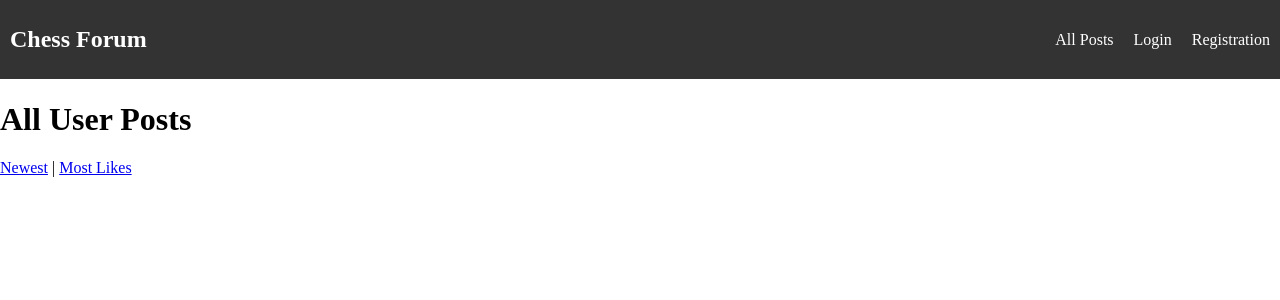
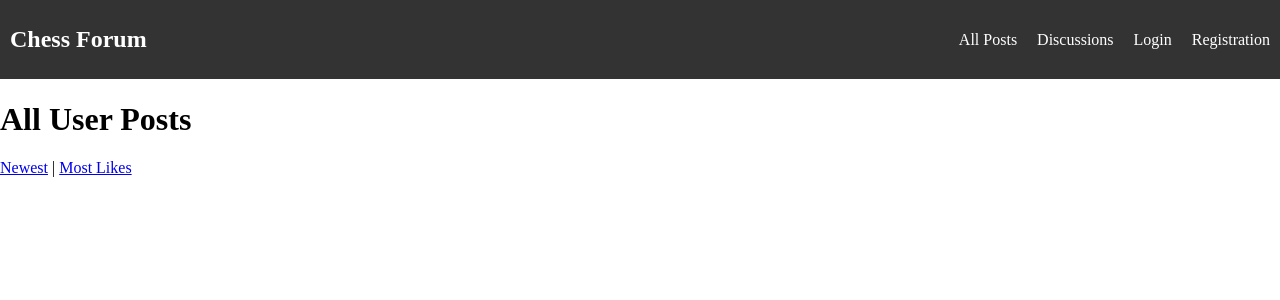
Before and after one commit to YuriiDorosh/chess-forum, a Django app: page / in a window 1280 px wide. Shown: the top 300 px of the page. Run offline with Django 4.2, Linux system fonts and the light colour scheme; data that the repository does not hold is empty.

Commit message:
UPDATE: base.html(discussions url)

```diff
--- a/src/apps/core/templates/base.html
+++ b/src/apps/core/templates/base.html
@@ -80,6 +80,7 @@
                 <li><a href="{% url 'rooms:rooms' %}">Chats</a></li>
             {% endif %}
                 <li><a href="{% url 'posts:all_user_posts' %}" class="button">All Posts</a></li>
+                <li><a href="{% url 'discussions:discussion_list' %}" class="button">Discussions</a></li>
 
             {% if user.is_authenticated %}
                 <li><a href="{% url 'users:profile' user.id %}">Profile</a></li>
```
